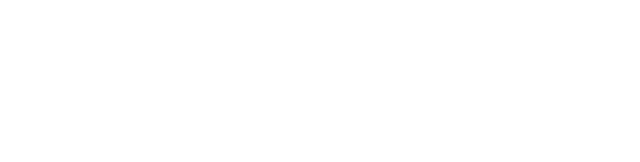
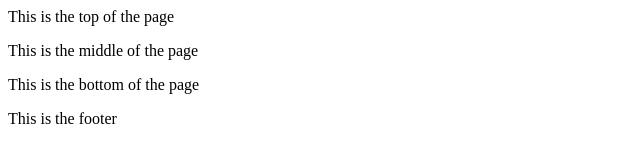
Before and after one commit to HalfAsleepSam/halfasleepsam.github.io, a plain HTML site: page index.html in a window 1280 px wide. Shown: the whole page, without its empty margins (0-640 px from the left). Drawn offline with Linux system fonts and the light colour scheme.

Commit message:
Let there be text!

```diff
--- a/index.html
+++ b/index.html
@@ -15,10 +15,14 @@
 </head>
 <body>
     <div id="Top">
+        <p>This is the top of the page</p>
     </div>
     <div id="Middle">
+        <p>This is the middle of the page</p>
     </div>
     <div id="Bottom">
+        <p>This is the bottom of the page</p>
     </div>
+    <div><footer><p>This is the footer</p></footer></div>
 </body>
 </html>
```
